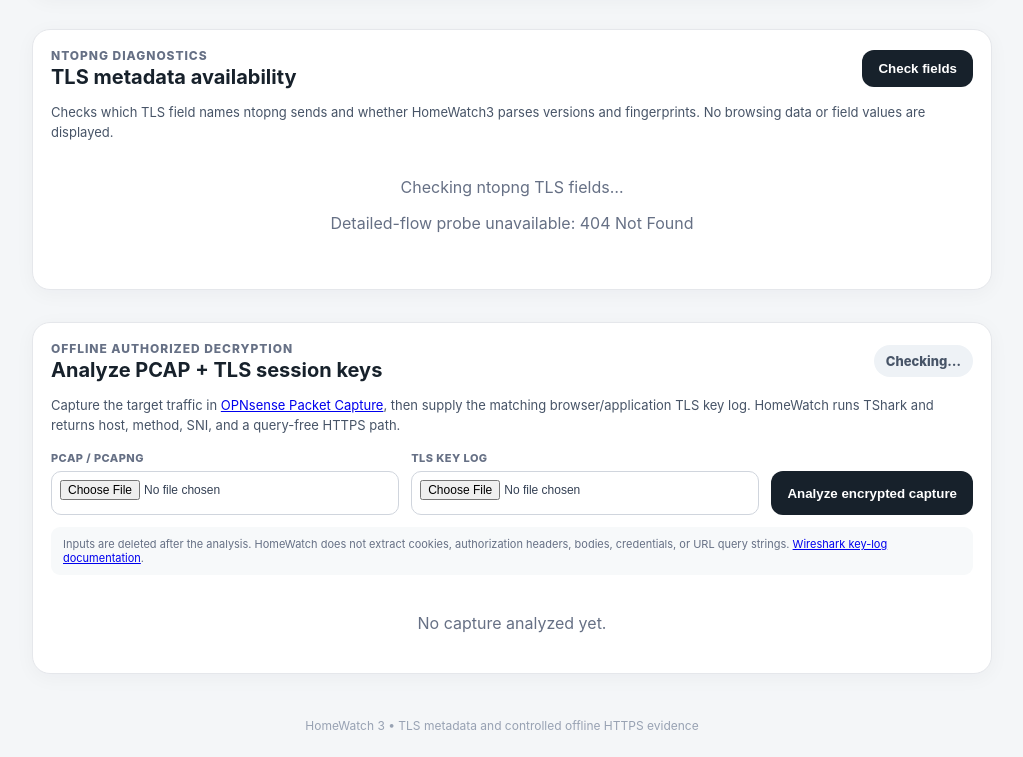
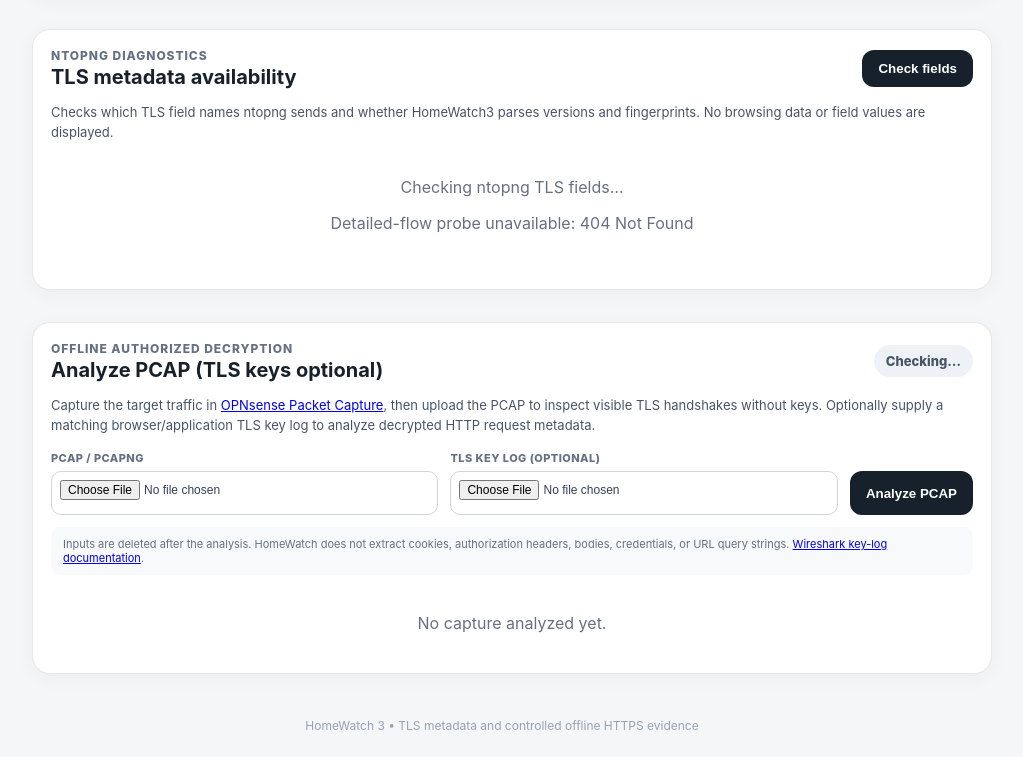
Before and after one commit to michaelha777-commits/gateway, a plain HTML site: page HomeWatch3/wwwroot/tls-inspection.html in a window 1280 px wide. Shown: the part 866-1623 px from the top of the page, without its empty margins (138-1161 px from the left). Drawn offline with Linux system fonts and the light colour scheme; no server answers.

Commit message:
Make TLS key-log optional in PCAP UI

```diff
--- a/HomeWatch3/wwwroot/tls-inspection.html
+++ b/HomeWatch3/wwwroot/tls-inspection.html
@@ -22,7 +22,7 @@
 <main class="wrap tls-wrap">
   <section class="card section tls-hero">
     <div class="section-head"><div><div class="label">Encrypted-flow visibility</div><h2>TLS and HTTPS evidence</h2></div><button id="tlsRefresh" class="button" type="button">Refresh</button></div>
-    <div class="notice"><b>Two analysis paths:</b> live passive TLS metadata from ntopng, and offline HTTPS request-metadata decryption using a PCAP plus its matching TLS session keys.</div>
+    <div class="notice"><b>Two analysis paths:</b> live passive TLS metadata from ntopng, and offline PCAP handshake analysis without keys, or HTTPS request-metadata decryption with matching TLS session keys.</div>
     <div class="tls-controls">
       <label><span>History</span><select id="tlsWindow" class="text-input"><option value="60" selected>Last hour</option><option value="360">Last 6 hours</option><option value="1440">Last 24 hours</option><option value="10080">Last 7 days</option></select></label>
       <label><span>Device</span><select id="tlsDevice" class="text-input"><option value="">All monitored devices</option></select></label>
@@ -55,12 +55,12 @@
   </section>
 
   <section class="card section decrypt-section">
-    <div class="section-head"><div><div class="label">Offline authorized decryption</div><h2>Analyze PCAP + TLS session keys</h2></div><span id="decryptAvailability" class="pill neutral">Checking…</span></div>
-    <p class="section-copy">Capture the target traffic in <a href="https://docs.opnsense.org/manual/diagnostics_interfaces.html" target="_blank" rel="noreferrer">OPNsense Packet Capture</a>, then supply the matching browser/application TLS key log. HomeWatch runs TShark and returns host, method, SNI, and a query-free HTTPS path.</p>
+    <div class="section-head"><div><div class="label">Offline authorized decryption</div><h2>Analyze PCAP (TLS keys optional)</h2></div><span id="decryptAvailability" class="pill neutral">Checking…</span></div>
+    <p class="section-copy">Capture the target traffic in <a href="https://docs.opnsense.org/manual/diagnostics_interfaces.html" target="_blank" rel="noreferrer">OPNsense Packet Capture</a>, then upload the PCAP to inspect visible TLS handshakes without keys. Optionally supply a matching browser/application TLS key log to analyze decrypted HTTP request metadata.</p>
     <form id="decryptForm" class="decrypt-form">
       <label><span>PCAP / PCAPNG</span><input id="captureFile" name="capture" type="file" accept=".pcap,.pcapng,.cap" required></label>
-      <label><span>TLS key log</span><input id="keyLogFile" name="keyLog" type="file" accept=".log,.txt,.keys" required></label>
-      <button id="decryptButton" class="button" type="submit">Analyze encrypted capture</button>
+      <label><span>TLS key log (optional)</span><input id="keyLogFile" name="keyLog" type="file" accept=".log,.txt,.keys"></label>
+      <button id="decryptButton" class="button" type="submit">Analyze PCAP</button>
     </form>
     <div class="privacy-note">Inputs are deleted after the analysis. HomeWatch does not extract cookies, authorization headers, bodies, credentials, or URL query strings. <a href="https://www.wireshark.org/docs/wsug_html_chunked/ChIOExportSection.html" target="_blank" rel="noreferrer">Wireshark key-log documentation</a>.</div>
     <div id="decryptResult" class="decrypt-result"><div class="empty">No capture analyzed yet.</div></div>
@@ -69,6 +69,6 @@
 
 <footer>HomeWatch 3 • TLS metadata and controlled offline HTTPS evidence</footer>
 <script src="/auth-client.js?v=3.0.0-alpha.31"></script>
-<script src="/tls-inspection.js?v=3.0.0-alpha.32"></script>
+<script src="/tls-inspection.js?v=3.0.0-alpha.33"></script>
 </body>
 </html>
```
